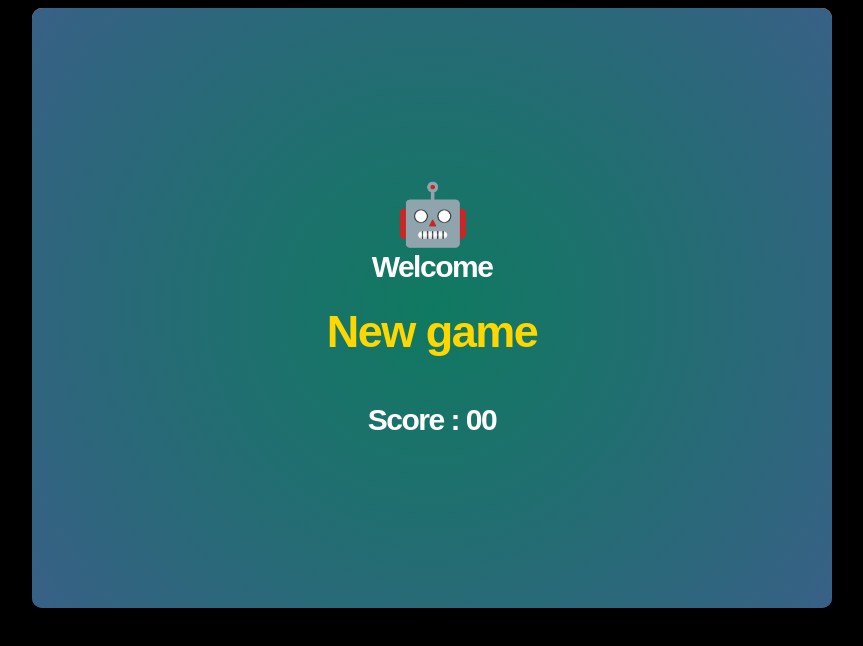
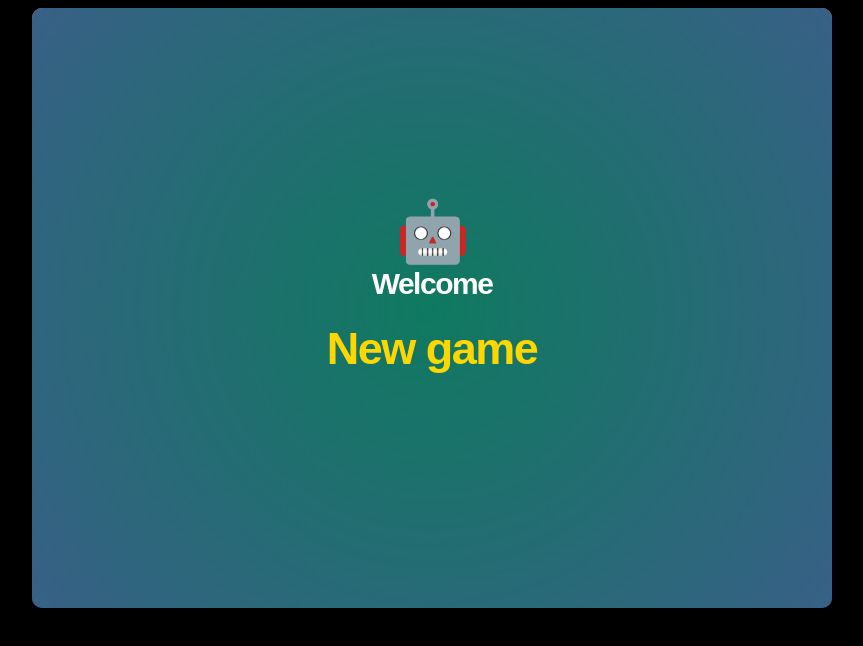
Before and after one commit to Zeus-2321/Casual-Shooter, a plain HTML site: page index.html in a window 1280 px wide. Shown: the whole page, without its empty margins (208-1071 px from the left). Drawn offline with Linux system fonts and the light colour scheme.

Commit message:
Update index.html

```diff
--- a/index.html
+++ b/index.html
@@ -43,9 +43,6 @@
 
             <p> New game</p>
 
-            <div id="score">Score : <pan>00</pan>
-            </div>
-
         </button>
 
     </main>
```
